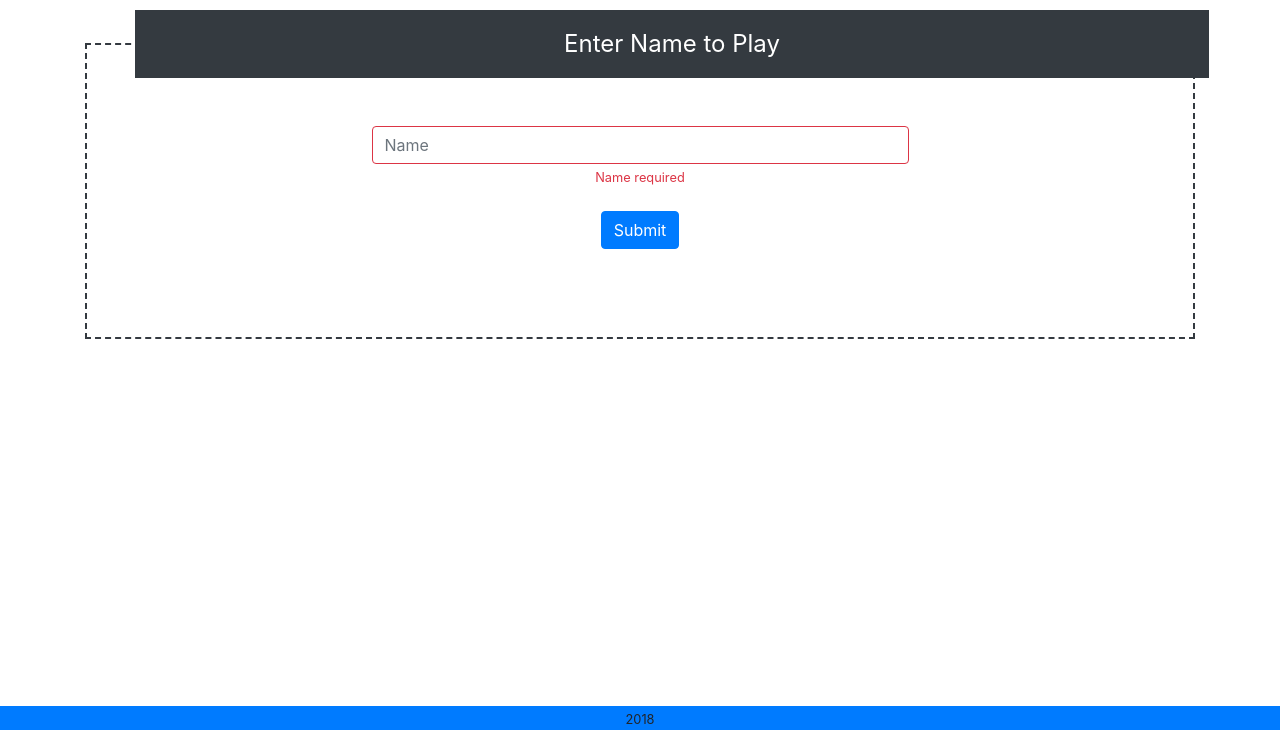
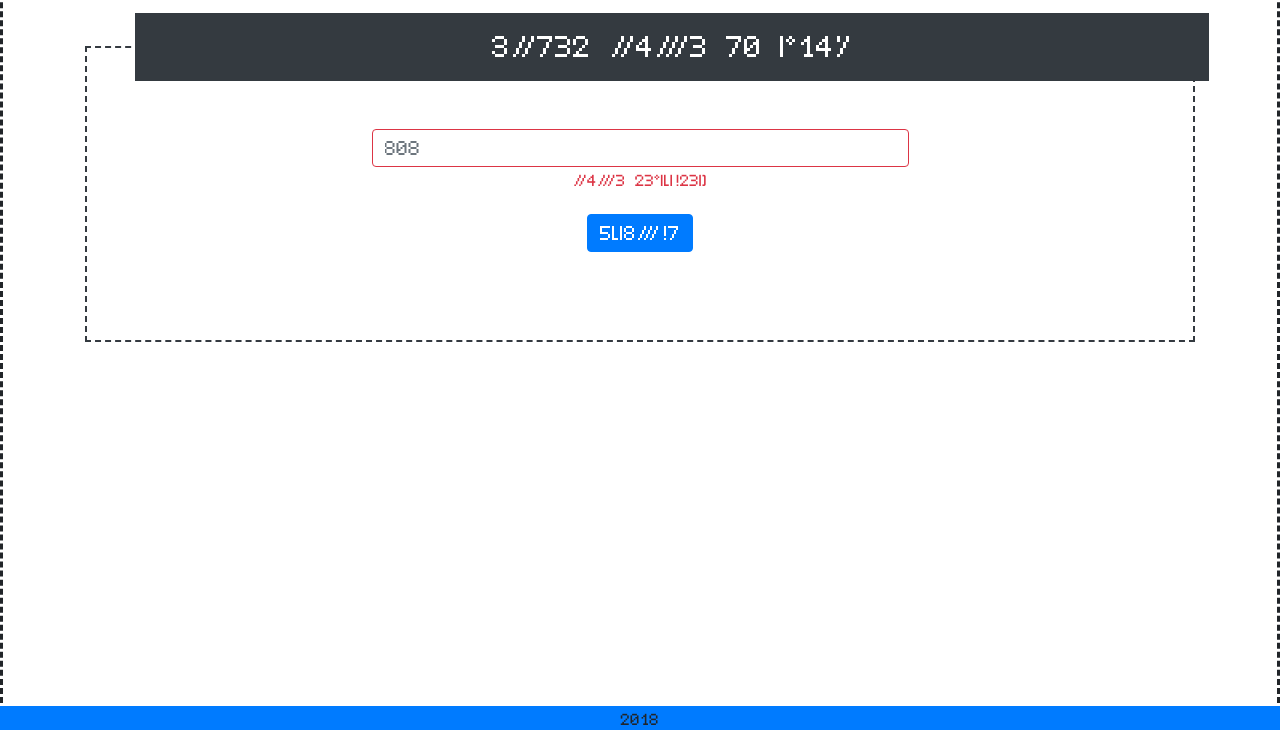
Before and after one commit to t-d-o-g/2p5, a website: page index.html in a window 1280 px wide. Shown: the part 70-800 px from the top of the page. Drawn offline with nearby package versions, Linux system fonts and the light colour scheme.

Commit message:
Use LeetSpeak font

```diff
--- a/assets/scss/main.scss
+++ b/assets/scss/main.scss
@@ -1,3 +1,19 @@
+$leet-speak: LeetSpeak;
+
+@font-face {
+    font-family: LeetSpeak;
+    src: url('../fonts/LeetSpeak.woff') format('woff'), /* Modern Browsers */
+         url('../fonts/LeetSpeak.ttf')  format('truetype'), /* Safari, Android, iOS */
+         url('../fonts/LeetSpeak.svg#svgFontName') format('svg'); /* Legacy iOS */
+}
+
+body {
+    position: absolute;
+    height: 100%;
+    width: 100%;
+    border-style: dashed;
+}
+
 fieldset {
     border-style: dashed;
     border-color: var(--dark);
@@ -8,6 +24,7 @@ fieldset {
 }
 
 legend {
+    font-family: $leet-speak;
     background-color: var(--dark);
     color: white;
     padding: 1rem;
@@ -22,9 +39,26 @@ input:focus {
     resize: both;
 }
 
+.invalid-feedback {
+    font-family: $leet-speak;
+}
+
+.page-header {
+    font-family: $leet-speak;
+}
+
+.footer {
+    font-family: $leet-speak;
+}
+
 #uname {
+    font-family: $leet-speak;
     width: 50%;
     margin: 0 auto;
+}
+
+#submit-btn {
+    font-family: $leet-speak;
 }
 
 // Small devices (landscape phones, 300px and up)
--- a/index.html
+++ b/index.html
@@ -27,7 +27,7 @@
                         <div class="col-12 text-center">
                             <fieldset>
                                 <legend>Enter Name to Play</legend>
-                                <input type="text" class="form-control" id="uname" name="uname" placeholder="Name" required>
+                                <input type="text" class="form-control" id="uname" name="uname" placeholder="Bob" required>
                                 <div class="invalid-feedback">Name required</div>
                                 <button type="submit" class="btn btn-primary m-4" id="submit-btn">Submit</button>
                             </fieldset>
```
Also changed, not shown: assets/css/main.css, assets/fonts/LeetSpeak.otf (added), assets/fonts/LeetSpeak.ttf (added), assets/fonts/LeetSpeak.woff (added), 1 other file.
